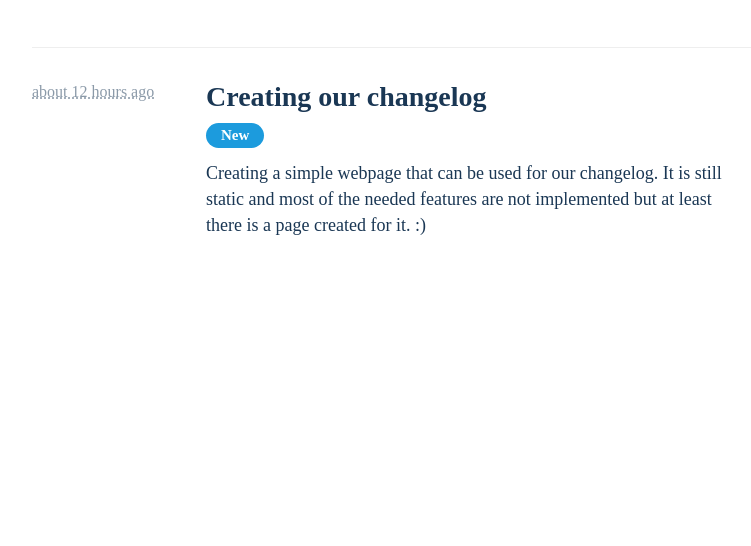
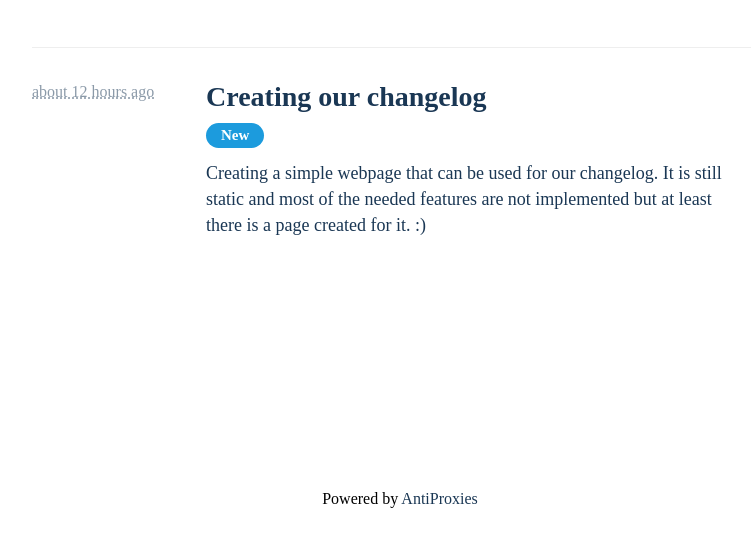
Before and after one commit to AntiProxies/Changelog, a plain HTML site: page index.html in a window 1280 px wide. Shown: the part 222-768 px from the top of the page, without its empty margins (248-999 px from the left). Drawn offline with Linux system fonts and the light colour scheme.

Commit message:
Adding footer

```diff
--- a/css/style.css
+++ b/css/style.css
@@ -63,3 +63,38 @@
     font-weight: 300;
     line-height: 26px;
 }
+#footer {
+    text-align: center;
+    position:absolute;
+    bottom:0;
+    width:100%;
+    height:100px;
+  }
+#credit {
+    font-size: 12px;
+    color: #1a3754;
+  }
+
+/* Who dosn't like the stock href design. It just kills me inside to see it. It is a temporary fix intil i have more time for this page. */
+a:link {
+    color: #1a3754;
+    text-decoration: none;
+  }
+
+  /* visited link */
+  a:visited {
+    color: #1a3754;
+    text-decoration: none;
+  }
+
+  /* mouse over link */
+  a:hover {
+    color: #1a3754;
+    text-decoration: none;
+  }
+
+  /* selected link */
+  a:active {
+    color: #1a3754;
+    text-decoration: none;
+  }
--- a/index.html
+++ b/index.html
@@ -39,6 +39,9 @@
     <!-- REPEAT ABOVE changelog-item FOR EACH ENTRY -->
 
   </div>
+  <div id="footer">
+      <p id="credit"></p>Powered by <a href="https://github.com/AntiProxies/Changelog" target="_blank">AntiProxies</a></p>
+  </div>
   <script src="js/timeago.js" type="text/javascript"></script>
 </body>
 </html>
```
Also changed, not shown: 1 other file.
